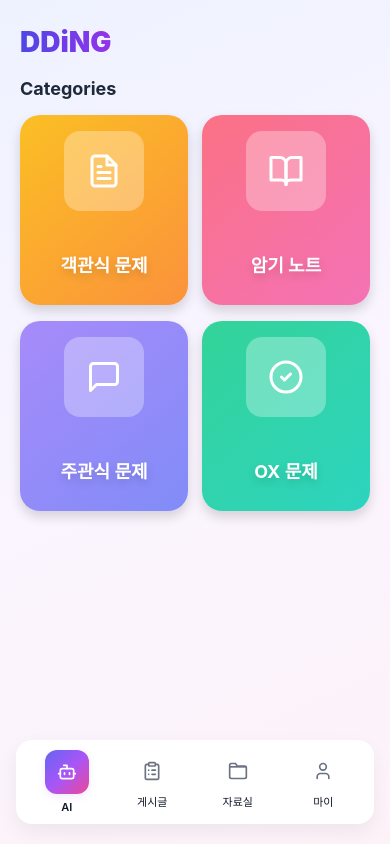
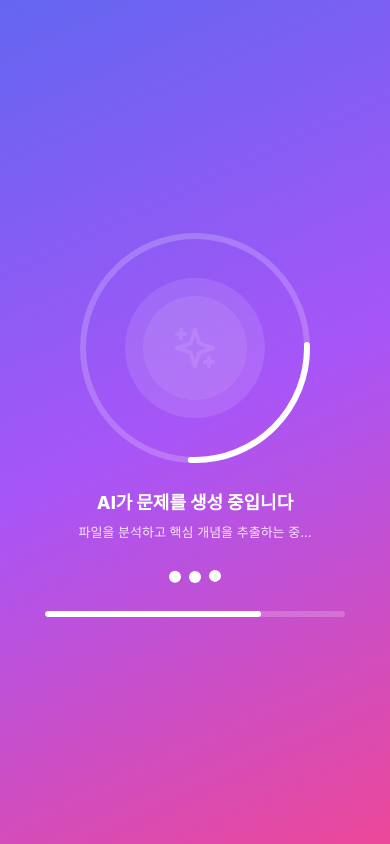
Before and after one commit to MJU-TeamProject-JSHS/frontend, a React Native app: screen /ProblemLoading in a window 390 px wide. Built offline with nearby package versions, Linux system fonts and the light colour scheme.

Commit message:
feat:문제 생성 로딩화면 구현

```diff
--- a/App.tsx
+++ b/App.tsx
@@ -5,6 +5,7 @@
 
 import AiHomeScreen from './src/screen/ai/AiHomeScreen';
 import ProblemMakeScreen from './src/screen/ai/ProblemMakeScreen';
+import ProblemLoading from './src/screen/ai/ProblemLoadingScreen';
 import BoardDetailScreen from './src/screen/board/BoardDetailScreen';
 
 const Stack = createNativeStackNavigator();
@@ -16,6 +17,7 @@
         <Stack.Navigator screenOptions={{ headerShown: false }}>
           <Stack.Screen name="AiHome" component={AiHomeScreen} />
           <Stack.Screen name="ProblemMake" component={ProblemMakeScreen} />
+          <Stack.Screen name="ProblemLoading" component={ProblemLoading} />
           <Stack.Screen name="BoardDetail" component={BoardDetailScreen} />
         </Stack.Navigator>
       </NavigationContainer>
--- a/package.json
+++ b/package.json
@@ -14,13 +14,16 @@
     "@react-navigation/native-stack": "^7.6.2",
     "expo": "~54.0.22",
     "expo-asset": "~12.0.9",
+    "expo-document-picker": "~14.0.7",
     "expo-file-system": "~19.0.17",
+    "expo-linear-gradient": "~15.0.7",
     "expo-sharing": "~14.0.7",
     "expo-status-bar": "~3.0.8",
     "react": "19.1.0",
     "react-native": "0.81.5",
     "react-native-safe-area-context": "~5.6.0",
-    "react-native-screens": "~4.16.0"
+    "react-native-screens": "~4.16.0",
+    "react-native-svg": "15.12.1"
   },
   "devDependencies": {
     "@types/react": "~19.1.0",
--- a/src/components/global/DDingLogo.tsx
+++ b/src/components/global/DDingLogo.tsx
@@ -2,14 +2,20 @@
 import Svg, { Defs, LinearGradient as SvgGradient, Stop, Text as SvgText } from 'react-native-svg';
 
 // 고정 크기의 DDiNG 로고 컴포넌트 (단일 컴포넌트)
-export default function DDingLogo() {
+export default function DDingLogo(props: { color?: string }) {
   const text = 'DDiNG';
   const fontSize = 28;
   const lineHeight = 42;
   const fontWeight = '900';
   const fontFamily = 'Inter';
   const width = 100; // 충분한 여유 폭으로 고정
-  const colors = ['#4f46e5', '#9333ea'];
+  const colors = [];
+  if (props.color) {
+    colors.push(props.color);
+  } else {
+    colors.push('#4f46e5');
+    colors.push('#9333ea');
+  }
 
   return (
     <Svg height={lineHeight} width={width}>
@@ -25,7 +31,9 @@
         fontSize={fontSize}
         fontWeight={fontWeight as any}
         fontFamily={fontFamily}
+        x={width / 2}
         y={fontSize}
+        textAnchor="middle"
       >
         {text}
       </SvgText>
--- /dev/null
+++ b/src/screen/ai/ProblemLoadingScreen.tsx
@@ -0,0 +1,269 @@
+import React, { useEffect, useRef } from 'react';
+import { View, Text, StyleSheet, Animated, Easing } from 'react-native';
+import { SafeAreaView } from 'react-native-safe-area-context';
+import { LinearGradient } from 'expo-linear-gradient';
+import Svg, { Circle } from 'react-native-svg';
+import SparklesIcon from '../../assets/svgs/SparklesIcon';
+import DDingLogo from '../../components/global/DDingLogo';
+
+export default function ProblemLoading() {
+  // 회전
+  const rotate = useRef(new Animated.Value(0)).current;
+  // 중앙 이중 원 펄스
+  const outerPulse = useRef(new Animated.Value(1)).current;
+  const innerPulse = useRef(new Animated.Value(1)).current;
+  // 아이콘 펄스
+  const iconPulse = useRef(new Animated.Value(1)).current;
+  // 바운싱 점
+  const bounce1 = useRef(new Animated.Value(0)).current;
+  const bounce2 = useRef(new Animated.Value(0)).current;
+  const bounce3 = useRef(new Animated.Value(0)).current;
+  // 진행 바
+  const progressWidth = useRef(new Animated.Value(0)).current;
+
+  useEffect(() => {
+    const createPulseAnim = (value: Animated.Value) =>
+      Animated.loop(
+        Animated.sequence([
+          Animated.timing(value, { toValue: 0.5, duration: 1000, useNativeDriver: true }),
+          Animated.timing(value, { toValue: 1, duration: 1000, useNativeDriver: true }),
+        ])
+      );
+
+    const createBounceAnim = (value: Animated.Value) =>
+      Animated.loop(
+        Animated.sequence([
+          Animated.timing(value, {
+            toValue: -6,
+            duration: 500,
+            easing: Easing.bezier(0.8, 0, 1, 1),
+            useNativeDriver: true,
+          }),
+          Animated.timing(value, {
+            toValue: 0,
+            duration: 500,
+            easing: Easing.bezier(0, 0, 0.2, 1),
+            useNativeDriver: true,
+          }),
+        ])
+      );
+
+    const rotateAnim = Animated.loop(
+      Animated.timing(rotate, {
+        toValue: 1,
+        duration: 2400,
+        easing: Easing.linear,
+        useNativeDriver: true,
+      })
+    );
+
+    const outerAnim = createPulseAnim(outerPulse);
+    const innerAnim = createPulseAnim(innerPulse);
+    const iconAnim = createPulseAnim(iconPulse);
+    const bounceAnim1 = createBounceAnim(bounce1);
+    const bounceAnim2 = createBounceAnim(bounce2);
+    const bounceAnim3 = createBounceAnim(bounce3);
+
+    const progressAnim = Animated.loop(
+      Animated.sequence([
+        Animated.timing(progressWidth, {
+          toValue: 0.7,
+          duration: 1000,
+          easing: Easing.inOut(Easing.ease),
+          useNativeDriver: false,
+        }),
+        Animated.timing(progressWidth, {
+          toValue: 1,
+          duration: 1000,
+          easing: Easing.inOut(Easing.ease),
+          useNativeDriver: false,
+        }),
+        Animated.timing(progressWidth, {
+          toValue: 0,
+          duration: 0,
+          useNativeDriver: false,
+        }),
+      ])
+    );
+
+    const animations = [rotateAnim, outerAnim, innerAnim, iconAnim, progressAnim];
+    const timeouts: NodeJS.Timeout[] = [];
+
+    animations.forEach((anim) => anim.start());
+    bounceAnim1.start();
+    const timeout2 = setTimeout(() => bounceAnim2.start(), 200);
+    const timeout3 = setTimeout(() => bounceAnim3.start(), 400);
+    timeouts.push(timeout2, timeout3);
+
+    return () => {
+      animations.forEach((anim) => anim.stop());
+      bounceAnim1.stop();
+      bounceAnim2.stop();
+      bounceAnim3.stop();
+      timeouts.forEach((timeout) => clearTimeout(timeout));
+    };
+  }, [rotate, outerPulse, innerPulse, iconPulse, bounce1, bounce2, bounce3, progressWidth]);
+
+  const spin = rotate.interpolate({
+    inputRange: [0, 1],
+    outputRange: ['0deg', '360deg'],
+  });
+  const progressPercentage = progressWidth.interpolate({
+    inputRange: [0, 1],
+    outputRange: ['0%', '100%'],
+  });
+
+  return (
+    <SafeAreaView style={styles.safe}>
+      {/* 강조 페이지: 진한 톤 그라데이션 - 디자인 시스템 규칙 */}
+      <LinearGradient
+        colors={['#6366f1', '#a855f7', '#ec4899']}
+        start={{ x: 0, y: 0 }}
+        end={{ x: 1, y: 1 }}
+        style={StyleSheet.absoluteFillObject as any}
+      />
+
+      {/* 상단 중앙 DDING 로고 (화이트) */}
+      <View style={styles.logoWrap}>
+        <DDingLogo color="white" />
+      </View>
+
+      <View style={styles.centerWrap}>
+        {/* 회전 링 + 중앙 이중 원: 동일 중심으로 정렬 */}
+        <View style={styles.dial}>
+          <Animated.View style={[styles.ringWrap, { transform: [{ rotate: spin }] }]}>
+            <Svg width="100%" height="100%" viewBox="0 0 240 240">
+              <Circle cx={120} cy={120} r={112} stroke="rgba(255,255,255,0.2)" strokeWidth={6} fill="none" />
+              <Circle cx={120} cy={120} r={112} stroke="white" strokeWidth={6} fill="none" strokeDasharray="180 520" strokeLinecap="round" />
+            </Svg>
+          </Animated.View>
+          <Animated.View style={{ opacity: outerPulse }}>
+            <View style={styles.outerCircleBlur}>
+              <Animated.View style={{ opacity: innerPulse }}>
+                <View style={styles.innerCircleBlur}>
+                  <Animated.View style={{ opacity: iconPulse }}>
+                    <SparklesIcon size={48} color="#FFFFFF" />
+                  </Animated.View>
+                </View>
+              </Animated.View>
+            </View>
+          </Animated.View>
+        </View>
+
+        {/* 텍스트 */}
+        <View style={styles.texts}>
+          <Text style={styles.title}>AI가 문제를 생성 중입니다</Text>
+          <Text style={styles.sub}>파일을 분석하고 핵심 개념을 추출하는 중...</Text>
+          {/* 로딩 점 3개 */}
+          <View style={styles.dotsContainer}>
+            <Animated.View style={[styles.dot, { transform: [{ translateY: bounce1 }] }]} />
+            <Animated.View style={[styles.dot, styles.dotSpacing, { transform: [{ translateY: bounce2 }] }]} />
+            <Animated.View style={[styles.dot, styles.dotSpacing, { transform: [{ translateY: bounce3 }] }]} />
+          </View>
+        </View>
+
+        {/* 진행 바 */}
+        <View style={styles.progressTrack}>
+          <View style={styles.progressBlur}>
+            <Animated.View style={[styles.progressFill, { width: progressPercentage }]} />
+          </View>
+        </View>
+      </View>
+    </SafeAreaView>
+  );
+}
+
+const styles = StyleSheet.create({
+  safe: {
+    flex: 1,
+    backgroundColor: '#000000',
+  },
+  centerWrap: {
+    flex: 1,
+    alignItems: 'center',
+    justifyContent: 'center',
+    paddingHorizontal: 24,
+  },
+  logoWrap: {
+    position: 'absolute',
+    top: '22%',
+    left: 0,
+    right: 0,
+    alignItems: 'center',
+    justifyContent: 'center',
+  },
+  dial: {
+    width: 240,
+    height: 240,
+    alignItems: 'center',
+    justifyContent: 'center',
+  },
+  ringWrap: {
+    position: 'absolute',
+    top: 0,
+    left: 0,
+    right: 0,
+    bottom: 0,
+  },
+  outerCircleBlur: {
+    width: 140,
+    height: 140,
+    borderRadius: 70,
+    backgroundColor: 'rgba(255, 255, 255, 0.2)',
+    justifyContent: 'center',
+    alignItems: 'center',
+  },
+  innerCircleBlur: {
+    width: 104,
+    height: 104,
+    borderRadius: 52,
+    backgroundColor: 'rgba(255, 255, 255, 0.3)',
+    justifyContent: 'center',
+    alignItems: 'center',
+  },
+  texts: {
+    alignItems: 'center',
+    marginTop: 20,
+  },
+  title: {
+    color: '#ffffff',
+    fontSize: 18,
+    fontWeight: '800',
+  },
+  sub: {
+    marginTop: 8,
+    color: 'rgba(255,255,255,0.85)',
+    fontSize: 13,
+  },
+  dotsContainer: {
+    flexDirection: 'row',
+    marginTop: 30,
+  },
+  dot: {
+    width: 12,
+    height: 12,
+    borderRadius: 6,
+    backgroundColor: 'white',
+  },
+  dotSpacing: {
+    marginLeft: 8,
+  },
+  progressTrack: {
+    marginTop: 28,
+    width: 300,
+    height: 6,
+    borderRadius: 3,
+    backgroundColor: 'transparent',
+  },
+  progressBlur: {
+    height: 6,
+    backgroundColor: 'rgba(255, 255, 255, 0.2)',
+    borderRadius: 3,
+    overflow: 'hidden',
+  },
+  progressFill: {
+    height: 6,
+    borderRadius: 3,
+    backgroundColor: 'white',
+  },
+});
--- a/src/screen/ai/ProblemMakeScreen.tsx
+++ b/src/screen/ai/ProblemMakeScreen.tsx
@@ -67,6 +67,8 @@
     if (files.length === 0 || isUploading) return;
     try {
       setIsUploading(true);
+      // 업로드 진행 화면으로 이동
+      navigation.navigate('ProblemLoading');
       const formData = new FormData();
       files.forEach((f) => {
         const type = getMimeTypeFromName(f.name);
@@ -105,7 +107,7 @@
         <Pressable onPress={() => navigation.goBack()} style={styles.backHit}>
           <ChevronLeftIcon size={24} color="#111827" />
         </Pressable>
-        <View style={{ marginLeft: 8 }}>
+        <View style={{ marginTop: 6 }}>
           <DDingLogo />
         </View>
       </View>
```
Also changed, not shown: 1 other file (tests, documents, lock files or other folders).
